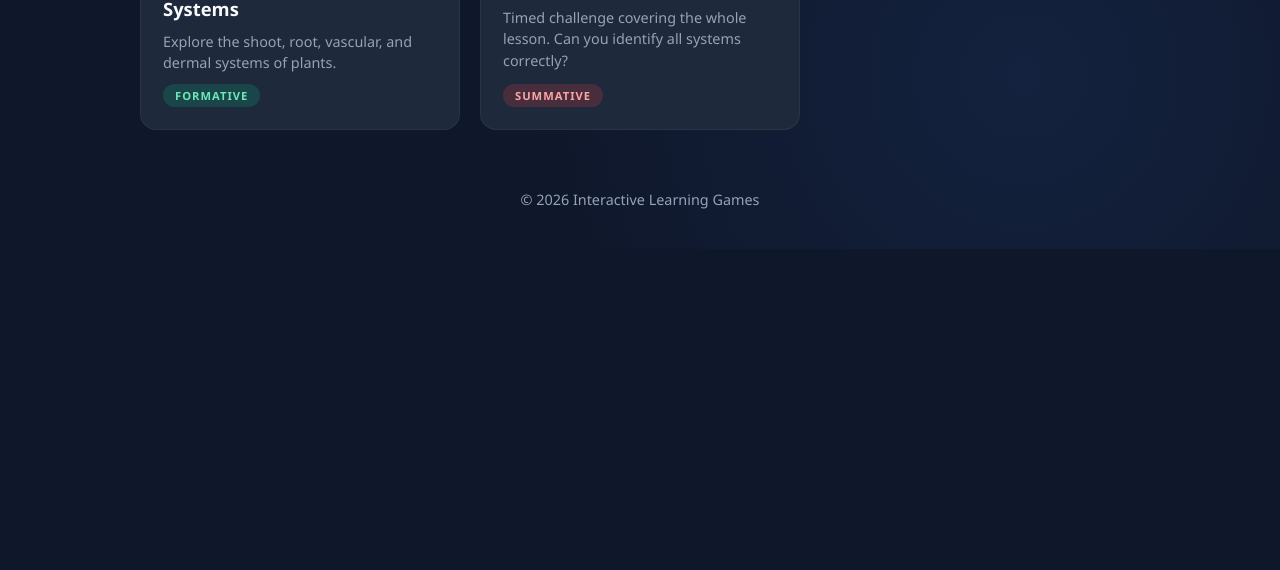
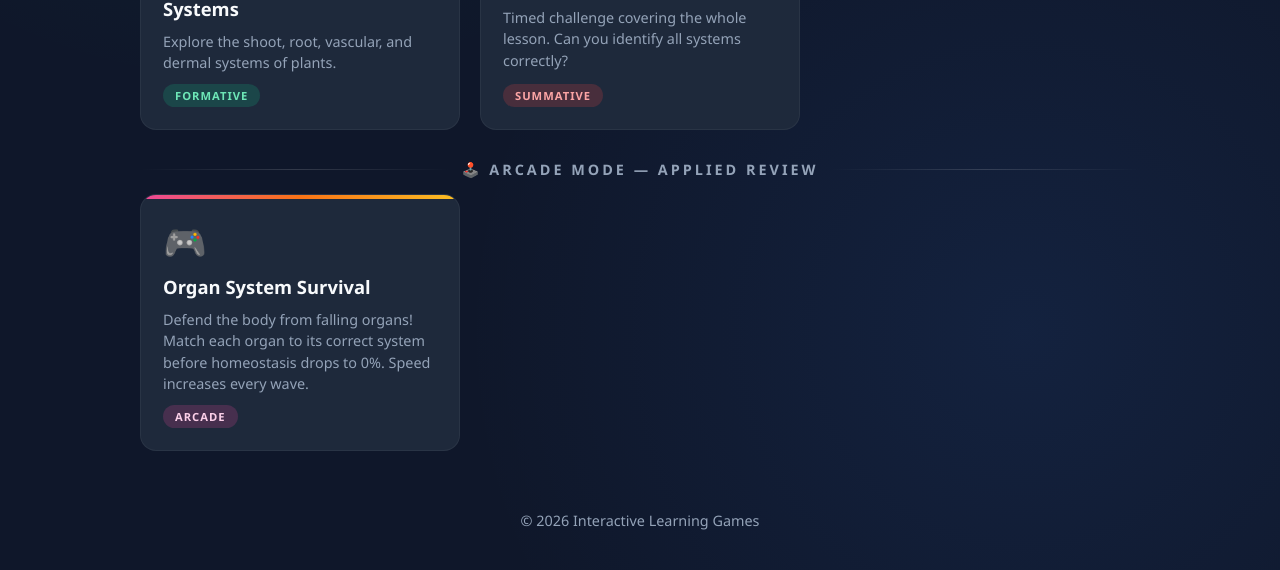
Before and after one commit to jemuelmari/genbio2-games, a plain HTML site: page index.html in a window 1280 px wide. Shown: the part 621-1191 px from the top of the page. Before the commit the page ends 870 px from the top, so only its background shows below. Drawn offline with Linux system fonts and the light colour scheme.

Commit message:
Add arcade section and game card for Organ System Survival
Added arcade section with a game card for 'Organ System Survival'. Updated styles for arcade game cards.

```diff
--- a/index.html
+++ b/index.html
@@ -59,7 +59,9 @@
     .game-card.pre::before { background: linear-gradient(90deg, #fbbf24, #ef4444); }
     .game-card.concept::before { background: linear-gradient(90deg, #3b82f6, #8b5cf6); }
     .game-card.boss::before { background: linear-gradient(90deg, #ef4444, #fbbf24); }
+    .game-card.arcade::before { background: linear-gradient(90deg, #ec4899, #f97316, #fbbf24); }
     .game-card:hover { transform: translateY(-5px); box-shadow: 0 15px 30px rgba(16, 185, 129, 0.2); }
+    .game-card.arcade:hover { box-shadow: 0 15px 30px rgba(236, 72, 153, 0.3); }
     .game-card .icon { font-size: 2.2rem; }
     .game-card h2 { font-size: 1.15rem; color: var(--text); line-height: 1.3; }
     .game-card p { color: var(--muted); font-size: 0.9rem; line-height: 1.5; }
@@ -72,6 +74,7 @@
     }
     .game-card.pre .tag { background: rgba(251,191,36,0.2); color: #fde68a; }
     .game-card.boss .tag { background: rgba(239,68,68,0.2); color: #fca5a5; }
+    .game-card.arcade .tag { background: rgba(236,72,153,0.2); color: #fbcfe8; }
 
     footer { margin-top: 60px; color: var(--muted); font-size: 0.9rem; }
 </style>
@@ -129,8 +132,26 @@
 
 </div>
 
+<!-- ================================================ -->
+<!-- ARCADE SECTION — Full-lesson interactive review -->
+<!-- ================================================ -->
+
+<div class="section-title">🕹️ Arcade Mode — Applied Review</div>
+
+<div class="games-grid">
+
+    <!-- ARCADE GAME: Organ System Survival -->
+    <a href="games/organ-system-survival.html" class="game-card arcade">
+        <div class="icon">🎮</div>
+        <h2>Organ System Survival</h2>
+        <p>Defend the body from falling organs! Match each organ to its correct system before homeostasis drops to 0%. Speed increases every wave.</p>
+        <span class="tag">Arcade</span>
+    </a>
+
+</div>
+
 <footer>
-    &copy; 2026 Interactive Learning Games
+    © 2026 Interactive Learning Games
 </footer>
 
 </body>
```
